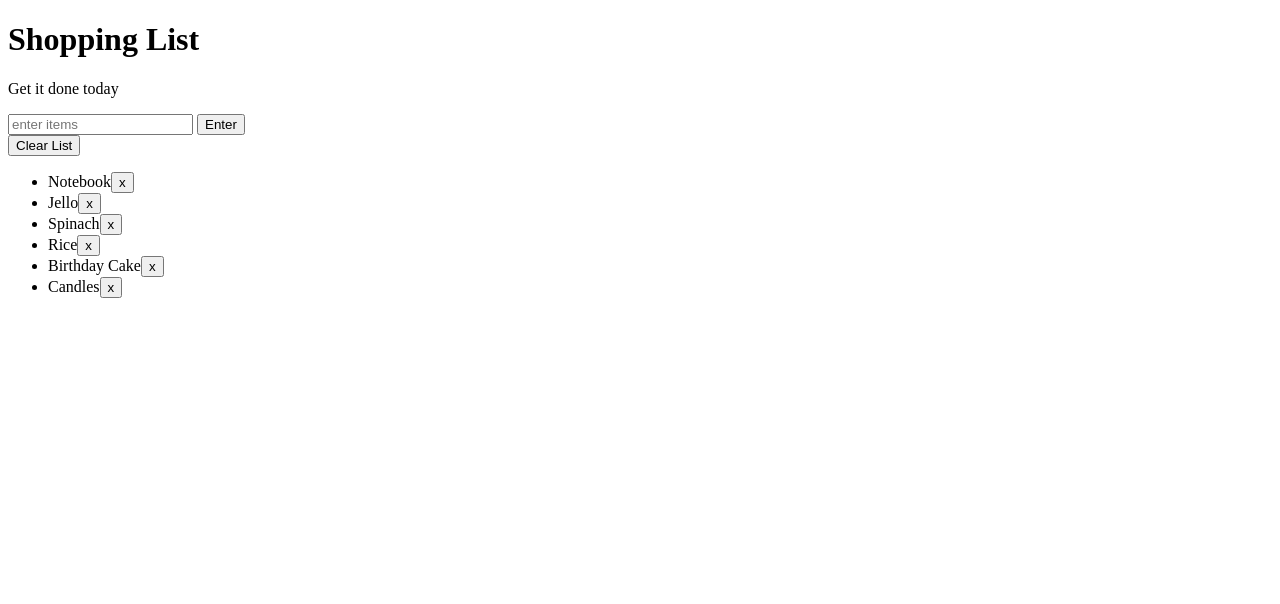
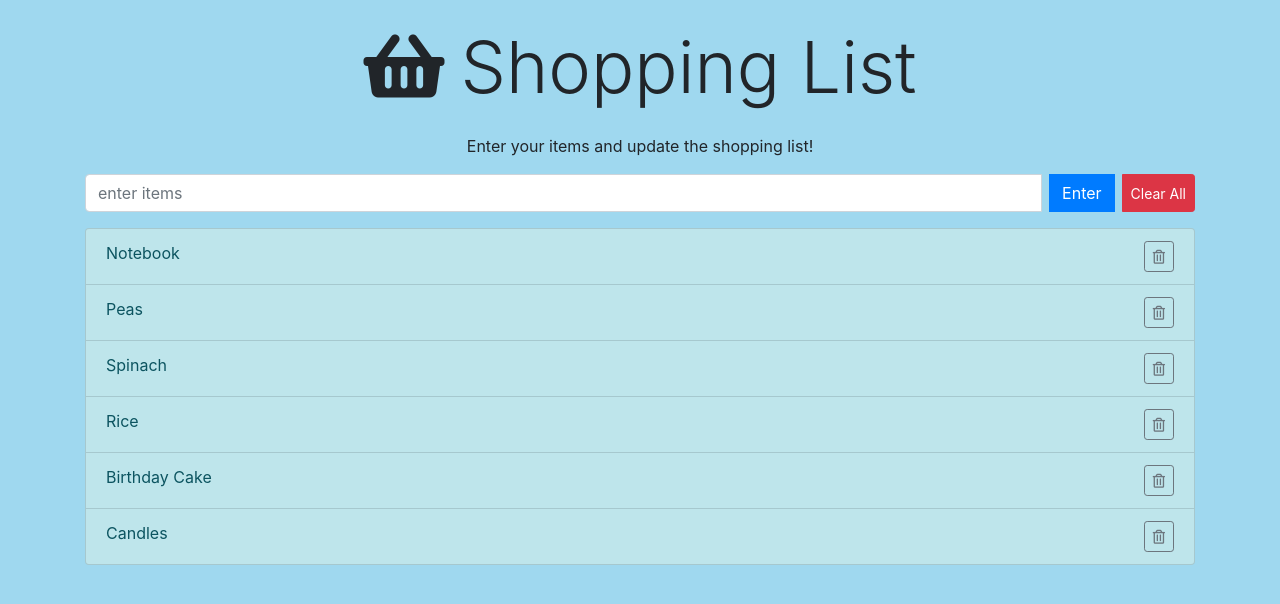
Before and after one commit to JatB01/Shopping-List, a plain HTML site: page index.html in a window 1280 px wide. Drawn offline with nearby package versions, Linux system fonts and the light colour scheme.

Commit message:
redone the styling.. need to fix the delete js

```diff
--- a/index.html
+++ b/index.html
@@ -5,29 +5,36 @@
     <meta charset="UTF-8">
     <meta name="viewport" content="width=device-width, initial-scale=1.0">
     <meta http-equiv="X-UA-Compatible" content="ie=edge">
-    <title>Javascript + DOM</title>
+    <link rel="stylesheet" href="https://use.fontawesome.com/releases/v5.2.0/css/all.css" integrity="sha384-hWVjflwFxL6sNzntih27bfxkr27PmbbK/iSvJ+a4+0owXq79v+lsFkW54bOGbiDQ"
+        crossorigin="anonymous">
+    <link rel="stylesheet" href="https://stackpath.bootstrapcdn.com/bootstrap/4.1.3/css/bootstrap.min.css" integrity="sha384-MCw98/SFnGE8fJT3GXwEOngsV7Zt27NXFoaoApmYm81iuXoPkFOJwJ8ERdknLPMO"
+        crossorigin="anonymous">
     <link rel="stylesheet" type="text/css" href="style.css">
+    <title>Create your shopping list!</title>
 </head>
 
 <body>
-    <h1>Shopping List</h1>
-    <p id="first">Get it done today</p>
-    <input id="userinput" type="text" placeholder="enter items">
-    <button id="enter">Enter</button>
-    <div>
-        <button id="clear">Clear List</button>
-    </div>
-    <div class="list">
-        <ul>
-            <li id="listitem1">Notebook</li>
-            <li id="listitem2">Jello</li>
-            <li id="listitem3">Spinach</li>
-            <li id="listitem4">Rice</li>
-            <li id="listitem5">Birthday Cake</li>
-            <li id="listitem6">Candles</li>
+    <div class="container mt-3 pagination-centered">
+        <h1 class="display-3 text-center my-4">
+            <i class="fas fa-shopping-basket mr-3"></i>Shopping List</h1>
+        <p class="text-center" id="first">Enter your items and update the shopping list!</p>
+        <div class="input-group mb-3">
+            <input type="text" class="form-control" id="userinput" placeholder="enter items">
+            <div class="input-group-append ">
+                <button id="enter" class="btn btn-primary mx-2 ">Enter</button>
+                <button id="clear" class="btn btn-danger btn-sm ">Clear All</button>
+            </div>
+        </div>
+        <ul class="list-group ">
+            <li class="list-group-item list-group-item-info ">Notebook</li>
+            <li class="list-group-item list-group-item-info ">Peas</li>
+            <li class="list-group-item list-group-item-info ">Spinach</li>
+            <li class="list-group-item list-group-item-info ">Rice</li>
+            <li class="list-group-item list-group-item-info ">Birthday Cake</li>
+            <li class="list-group-item list-group-item-info ">Candles</li>
         </ul>
     </div>
-    <script type="text/javascript" src="script.js">
+    <script type="text/javascript " src="script.js ">
     </script>
 </body>
 
--- a/script.js
+++ b/script.js
@@ -18,10 +18,12 @@ function inputLength() {
 //creates a new list element & clears the search bar
 function createListElement() {
   var li = document.createElement("li");
+  li.className = "list-group-item list-group-item-info";
   li.appendChild(document.createTextNode(input.value));
   ul.appendChild(li);
   input.value = "";
   var btn = document.createElement("button");
+  btn.className = "btn btn-sm btn-danger float-right";
   btn.appendChild(document.createTextNode("x"));
   li.appendChild(btn);
   btn.onclick = removeParent;
@@ -40,10 +42,13 @@ function addListAfterKeyPress(event) {
     createListElement();
   }
 }
-//creates button with child text delete.
+//creates delete buttons for existing items
 function deleteButton() {
   var btn = document.createElement("button");
-  btn.appendChild(document.createTextNode("x"));
+  btn.className = "btn btn-sm btn-outline-secondary float-right ";
+  var delbtn = document.createElement("i");
+  delbtn.className = "far fa-trash-alt";
+  btn.appendChild(delbtn);
   //Adds to existing list
   listItems[i].appendChild(btn);
   btn.onclick = removeParent;
--- a/style.css
+++ b/style.css
@@ -0,0 +1,13 @@
+body {
+  background: #9fd8ef;
+}
+
+.container {
+  justify-content: center;
+}
+
+/* #enter,
+#userinput,
+#clear {
+  height: 50px;
+} */
```
Also changed, not shown: 1 other file.
